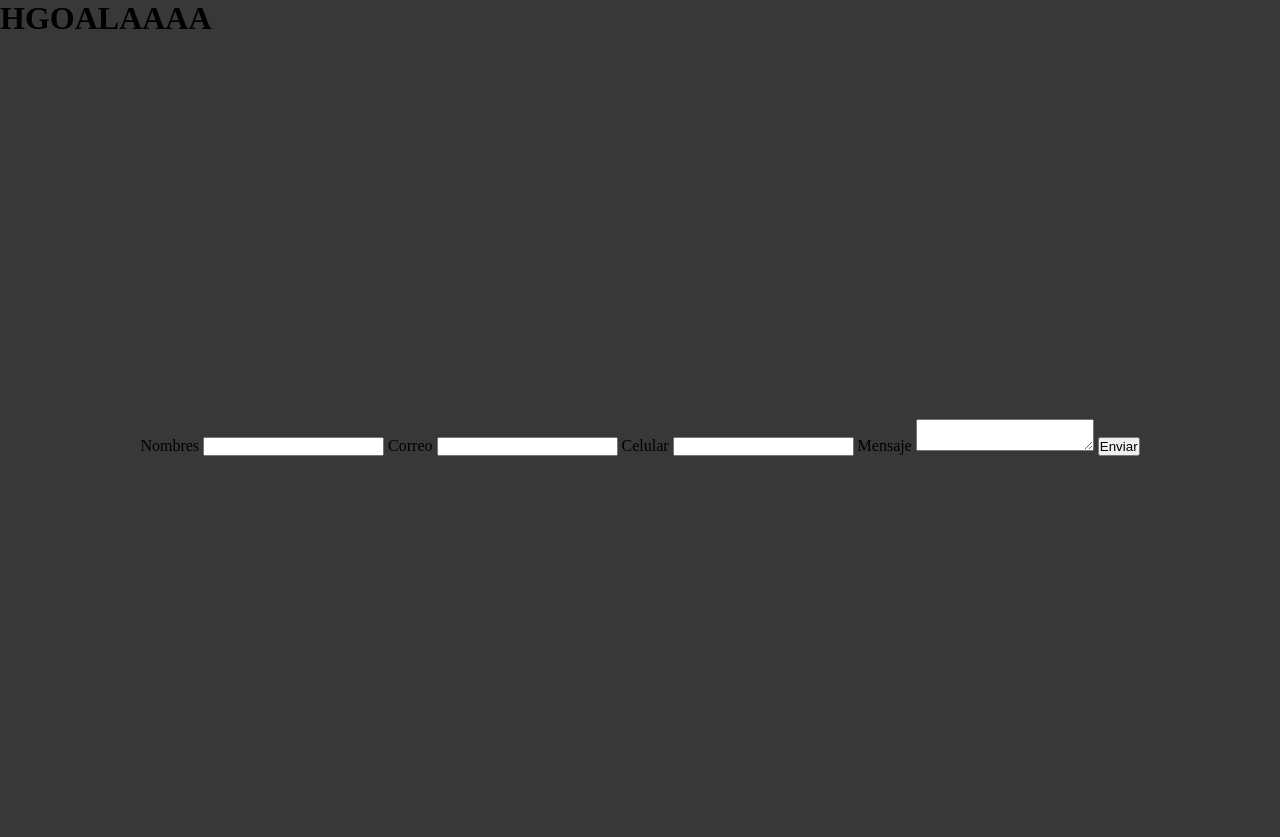
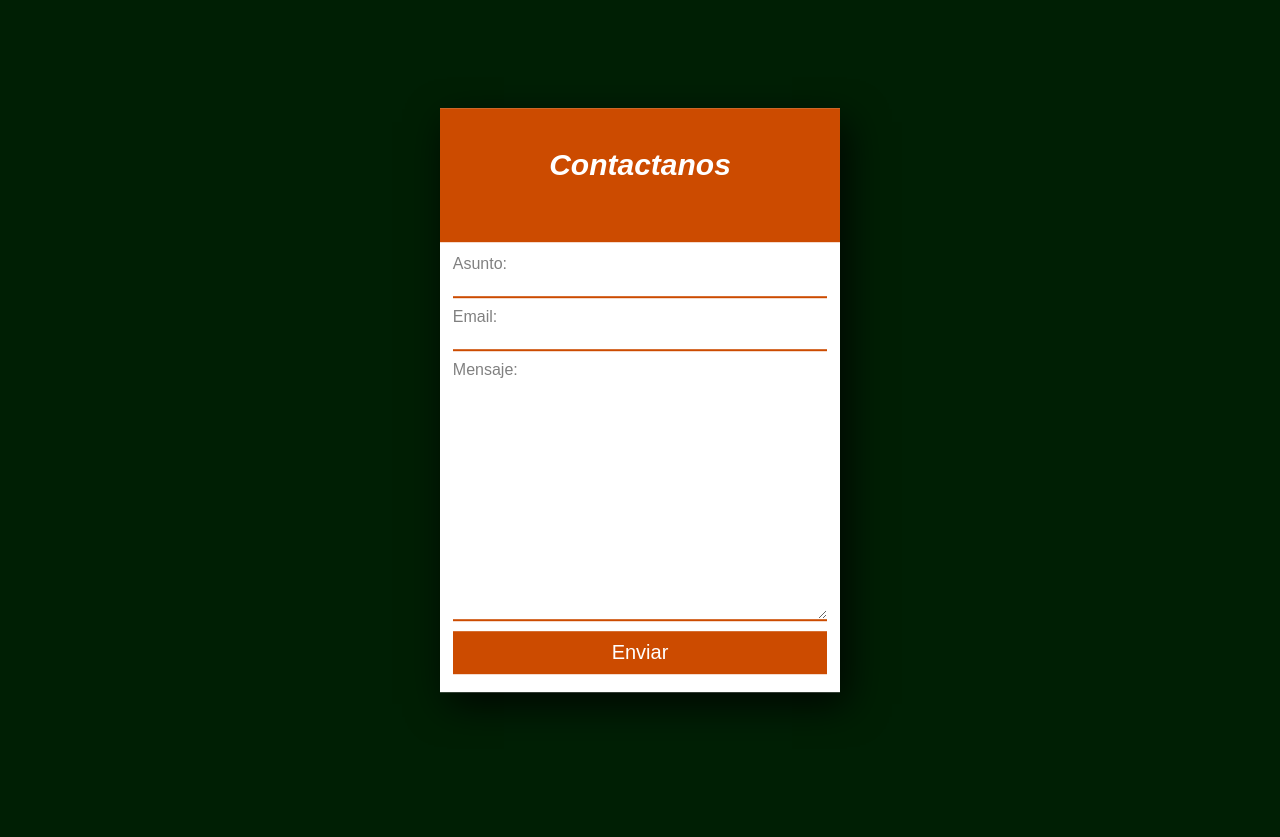
Before and after one commit to Dvrklex/django_p3, a Django app: page /contacto/ in a window 1280 px wide. After the commit the page ends 705 px from the top, so only its background shows below. Run offline with Django 4.2, Linux system fonts and the light colour scheme; some libraries are stand-ins or nearby versions.

Commit message:
Send Emails

```diff
--- a/django_p2/gestion_db/gestion_pedidos/static/css/base.css
+++ b/django_p2/gestion_db/gestion_pedidos/static/css/base.css
@@ -12,64 +12,3 @@
 body {
     background-color: #383838;
 }
-.button{
-    background-color: #b35600;
-    color: #fff;
-    font-size: 20px;
-    font-weight: bold;
-    padding: 10px 20px;
-    border-radius: 5px;
-    border: none;
-    cursor: pointer;
-    margin: 10px 0;
-    display: block;
-    width: 100%;
-    text-align: center;
-    text-decoration: none;
-}
-.button:hover{
-    background-color: #ff8c00;
-}
-section {
-    width: 100%;
-    height: 100vh;
-    display: flex;
-    justify-content: center;
-    align-items: center;
-}
-
-
-input[type=search] {
-    width: 350px;
-    padding: 8px 20px 8px 45px;
-    border:#fff solid 2px;
-    font-size: 18px;
-    border-radius: 25px;
-    background-position: 2% 50%;
-    background-repeat: no-repeat;
-    background-size: 30px;
-    background-image: url('search.svg');
-
-}
-
-ul{
-    margin: 0;
-    padding: 0;
-    list-style: none;
-}
-h2{
-    color: #fff;
-    font-size: 20px;
-    text-align: center;
-    font-family: Arial, Helvetica, sans-serif;
-}
-
-.resultado{
-    margin: 10px 0;
-    padding: 10px 0;
-
-    /* border-bottom: 1px solid #fff; */
-    color: #fff;
-    justify-content: center;
-    display: flex;
-}
--- a/django_p2/gestion_db/gestion_pedidos/static/css/contacto.css
+++ b/django_p2/gestion_db/gestion_pedidos/static/css/contacto.css
@@ -3,16 +3,19 @@
   padding: 0;
   box-sizing: border-box;
 }
-.pp{
-  font-size: 50px;
-  font-family: 'Courier New', Courier, monospace;
-}
+
 
 body {
-  background: #a8e6cf;
+  background: #001f04;
   font-family: Arial, Helvetica, sans-serif;
 }
 
+.title_form{
+  text-align: center;
+  font-size: 30px;
+  color: #ffffff;
+  margin-bottom: 20px;
+}
 .form-contact {
   background: #FFF;
   width: 400px;
@@ -25,7 +28,7 @@ body {
 
 header {
   width: 100%;
-  background: #ff165d;
+  background: #cc4b00;
   overflow: hidden;
   color: white;
 }
@@ -55,7 +58,7 @@ header span {
 
 .contact input:not([type='submit']), .contact textarea {
   border: none;
-  border-bottom: 2px solid #ff165d;
+  border-bottom: 2px solid #cc4b00;
   margin-bottom: 10px;
   font-size: 20px;
   outline: none;
@@ -68,7 +71,7 @@ header span {
 
 input[type='submit'] {
   padding: 10px;
-  background: #ff165d;
+  background: #cc4b00;
   border: none;
   color: white;
   font-size: 20px;
@@ -76,3 +79,25 @@ input[type='submit'] {
   cursor: pointer;
 
 }
+
+
+/* flash */
+.alert-success {
+  color: #155724;
+  background-color: #d4edda;
+  border-color: #c3e6cb;
+  padding: .75rem 1.25rem;
+  margin-bottom: 1rem;
+  border: 1px solid transparent;
+  border-radius: .25rem;
+}
+
+/* .alert-warning {
+  color: #f32b2b;
+  background-color: #d4edda;
+  border-color: #c3e6cb;
+  padding: .75rem 1.25rem;
+  margin-bottom: 1rem;
+  border: 1px solid transparent;
+  border-radius: .25rem;
+} */
--- a/django_p2/gestion_db/gestion_pedidos/templates/base.html
+++ b/django_p2/gestion_db/gestion_pedidos/templates/base.html
@@ -1,7 +1,8 @@
 {% load static %}
 <html>
     <head>
-        <link type="text/css" href='{% static "../static/css/base.css" %}' rel="stylesheet" >
+         <link type="text/css" href='{% static css_file %}' rel="stylesheet" >
+
 
         <title>
             {% block title %} {% endblock %}
--- a/django_p2/gestion_db/gestion_pedidos/templates/busqueda.html
+++ b/django_p2/gestion_db/gestion_pedidos/templates/busqueda.html
@@ -1,4 +1,9 @@
 {% extends "base.html" %}
+{% load static %}
+{% block head %}
+{{ block.super }}
+  <link type="text/css" href='{% static "search_bar.css" %}' rel="stylesheet" >
+{% endblock %}
 
 <!-- Aca cambio el titulo por el nombre de la plantilla hija -->
 {% block title %} Resultado de busqueda {% endblock %}
--- a/django_p2/gestion_db/gestion_pedidos/templates/contacto.html
+++ b/django_p2/gestion_db/gestion_pedidos/templates/contacto.html
@@ -3,40 +3,44 @@
 <!-- Aca cambio el titulo por el nombre de la plantilla hija -->
 {% block head %}
   {{ block.super }}
-  <link type="text/css" href='{% static "css/contacto.css" %}' rel="stylesheet" >
+  <link type="text/css" href='{% static "contacto.css" %}' rel="stylesheet" >
+  <link rel="stylesheet" href="https://cdnjs.cloudflare.com/ajax/libs/twitter-bootstrap/4.6.0/css/bootstrap.min.css">
 
 {% endblock %}
+
 {% block title %} Contacto {% endblock %}
 
 
 <!-- Aca cambio el contenido -->
 {% block content %}
 
-    <h1 class="pp">HGOALAAAA</h1>
+
 <section class="form-contact">
     <header>
+
       <span>
-        <i class="fa fa-paper-plane" aria-hidden="true"></i>
+        <i class="fa fa-paper-plane" aria-hidden="true"><h2 class="title_form">Contactanos</h2></i>
       </span>
     </header>
 
-    <form action="" class="contact" method="POST">
-      <label for="nombres">Nombres</label>
-      <input type="text" name="nombres" id="nombres">
-
-      <label for="correo">Correo</label>
-      <input type="text" name="correo" id="correo">
-
-      <label for="nombres">Celular</label>
-      <input type="text" name="celular" id="celular">
-
-      <label for="mensaje">Mensaje</label>
-      <textarea name="mensaje" id="mensaje"></textarea>
-      <input type="submit" value="Enviar">
+    <form action="/contacto/" class="contact" method="POST">{% csrf_token %}
+      <p> Asunto: <input type="text" name="asunto"></p>
+      <p> Email: <input type="email" name="email"></p>
+      <p> Mensaje: <textarea name="mensaje" cols="15" rows="10"></textarea></p>
+      <p> <input type="submit" value="Enviar"></p>
 
 
     </form>
   </section>
+  {% if messages %}
+    {% for message in messages %}
+        <div class="alert alert-success">
+            {{ message }}
+        </div>
+    {% endfor %}
+
+{% endif %}
+
 
 
 {% endblock %}
--- a/django_p2/gestion_db/gestion_pedidos/views.py
+++ b/django_p2/gestion_db/gestion_pedidos/views.py
@@ -1,15 +1,19 @@
 from django.http import HttpResponse
+from django.conf import settings
+from django.core.mail import send_mail
+from django.contrib import messages
 from django.template import Template, Context
-from django.shortcuts import render
+from django.shortcuts import render, redirect
 from django.template.loader import get_template
 from gestion_pedidos.models import Articulos
+
 # Create your views here.
 
 def formulario_busqueda(request):
-
+    context = {'css_file':"search_bar.css"}
     # template = get_template("form.html")
 
-    return render(request, "./form.html")
+    return render(request, "./form.html",context)
 
 def busqueda(request):
     # print(request.GET['producto'])
@@ -34,4 +38,15 @@ def busqueda(request):
 def contacto(request):
     context = {'css_file':"./contacto.css"}
 
+    if request.method == "POST":
+        subject = request.POST['asunto']
+        message = request.POST['mensaje'] + " " + request.POST['email']
+        email_from = settings.EMAIL_HOST_USER
+        recipiente_list = ['jackotes12@gmail.com']
+
+        send_mail(subject, message, email_from, recipiente_list)
+
+        messages.success(request, '¡Mensaje enviado con éxito!')
+    # else:
+    #     messages.warning(request, 'Por favor completa el formulario antes de enviarlo.')
     return render(request, "./contacto.html", context)
```
Also changed, not shown: django_p2/gestion_db/gestion_db/settings.py (+14 -4 lines), django_p2/gestion_db/gestion_pedidos/static/css/search_bar.css (added, +65 -0 lines).
